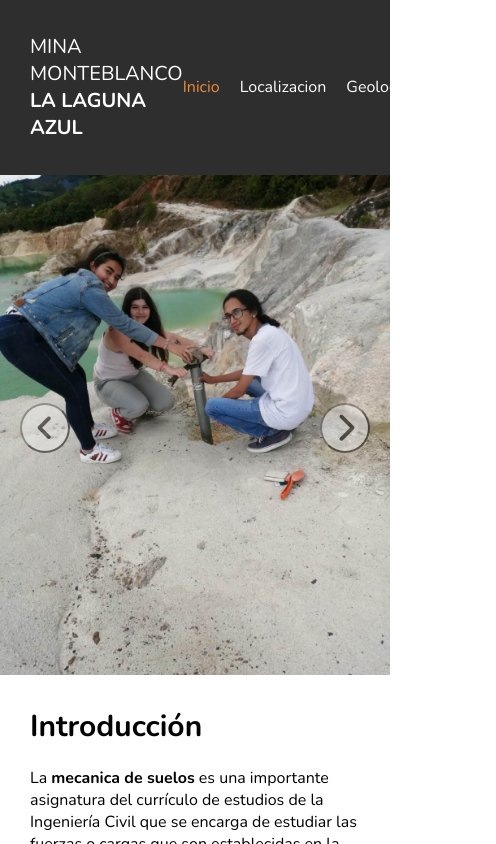
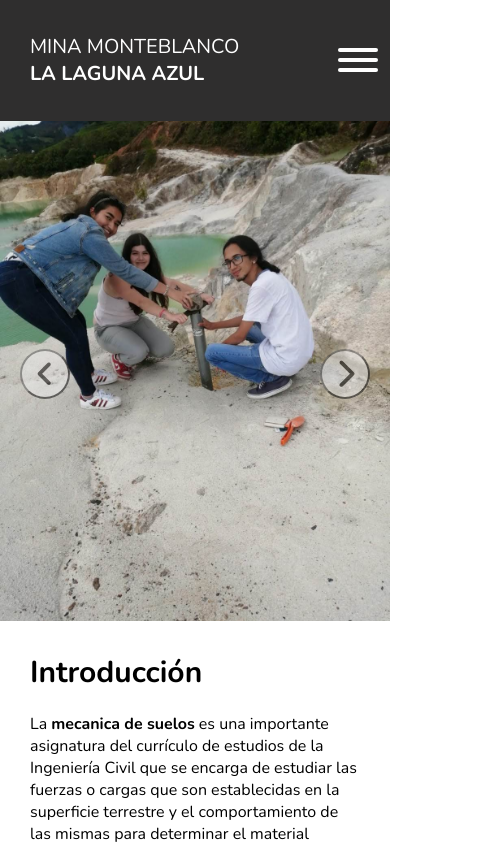
Before and after one commit to DemonQilin/suelos-trabajo, a React (Vite) app: page /localizacion in a window 390 px wide. Shown: the top 844 px of the page, 496 px wide, since content can reach past the window. Built offline with nearby package versions, Linux system fonts and the light colour scheme.

Commit message:
Responsive para el Header y la sección de Nosotros

```diff
--- a/index.html
+++ b/index.html
@@ -7,6 +7,7 @@
     <link rel="preconnect" href="https://fonts.googleapis.com">
     <link rel="preconnect" href="https://fonts.gstatic.com" crossorigin>
     <link href="https://fonts.googleapis.com/css2?family=Nunito:wght@400;500;600;700&display=swap" rel="stylesheet">
+    <link rel="stylesheet" href="https://cdnjs.cloudflare.com/ajax/libs/hamburgers/1.2.1/hamburgers.min.css">
     <script src="https://kit.fontawesome.com/0e96c498cb.js" crossorigin="anonymous"></script>
   </head>
   <body>
--- a/src/components/Header.jsx
+++ b/src/components/Header.jsx
@@ -1,15 +1,37 @@
-import React from 'react'
+import React, { useEffect, useRef } from 'react'
 import { NavLink } from 'react-router-dom'
 import '../styles/Header.css'
 
 const Header = () => {
+    const $btnMenu = useRef();
+    const $menu = useRef();
+
+    useEffect(() => {
+        document.addEventListener('click', e => {
+            if (e.target === $btnMenu.current || e.target.matches('.Header_btn-menu *')) {
+                $btnMenu.current.classList.toggle('is-active');
+                $menu.current.classList.toggle('active');
+            }
+
+            if ((e.target.matches('.Header_link')) && window.innerWidth < 720) {
+                $btnMenu.current.classList.remove('is-active');
+                $menu.current.classList.remove('active');
+            }
+        })
+    }, []);
+
     return (
         <header className="Header">
             <h1 className='Header_title'><NavLink to='/'>MINA MONTEBLANCO<span>LA LAGUNA AZUL</span></NavLink></h1>
-            <ul className="Header_list">
+            <button className="Header_btn-menu hamburger hamburger--vortex" type="button" ref={$btnMenu}>
+                <span className="hamburger-box">
+                    <span className="hamburger-inner"></span>
+                </span>
+            </button>
+            <ul className="Header_list" ref={$menu}>
                 <li className='Header_item'><NavLink to='/' className={({ isActive }) => isActive ? 'Header_link Header_link--active' : 'Header_link'}>Inicio</NavLink></li>
                 <li className='Header_item'><NavLink to='/localizacion' className={({ isActive }) => isActive ? 'Header_link Header_link--active' : 'Header_link'}>Localizacion</NavLink></li>
-                <li className='Header_item'><NavLink to='/geologia' className={({ isActive }) => isActive ? 'Header_link Header_link--active' : 'Header_link'}>Geologia</NavLink></li>
+                <li className='Header_item'><NavLink to='/marco' className={({ isActive }) => isActive ? 'Header_link Header_link--active' : 'Header_link'}>Marco Teorico</NavLink></li>
                 <li className='Header_item'><NavLink to='/nosotros' className={({ isActive }) => isActive ? 'Header_link Header_link--active' : 'Header_link'}>Nosotros</NavLink></li>
             </ul>
         </header>
--- a/src/styles/Header.css
+++ b/src/styles/Header.css
@@ -3,7 +3,7 @@
     top: 0;
     z-index: 1;
 
-    padding: 2rem 3rem;
+    padding: 2rem 1rem 2rem 3rem;
     display: flex;
     justify-content: space-between;
     align-items: center;
@@ -26,14 +26,62 @@
     font-weight: 700;
 }
 
+.Header_btn-menu {
+    position: relative;
+    z-index: 1;
+
+    width: 45px;
+    aspect-ratio: 1;
+    padding: 0;
+    margin: 0;
+    display: flex;
+    justify-content: center;
+    align-items: center;
+
+    font-size: 3rem;
+
+    background-color: transparent;
+    color: var(--letter-color);
+    border: none;
+}
+
+.hamburger.is-active .hamburger-inner::after,
+.hamburger.is-active .hamburger-inner::before,
+.hamburger.is-active .hamburger-inner,
+.hamburger-inner::after,
+.hamburger-inner::before,
+.hamburger-inner {
+    background-color: var(--letter-color);
+}
+
 .Header_list {
+    position: fixed;
+    top: 0;
+    bottom: 0;
+    left: 0;
+    right: 0;
+
     margin: 0;
     padding: 0;
     display: flex;
+    flex-direction: column;
+    justify-content: center;
     align-items: center;
-    gap: 2rem;
+    gap: 3rem;
+
+    font-size: 2.5rem;
 
     list-style-type: none;
+    background-color: rgb(0,0,0,0.7);
+    opacity: 0;
+    visibility: hidden;
+
+    transition: opacity 0.5s ease-in-out, visibility 0.5s ease-in-out;
+}
+
+.Header_list.active {
+    opacity: 1;
+    visibility: visible;
 }
 
 .Header_link {
@@ -41,6 +89,34 @@
     text-decoration: none;
 }
 
+.Header_link:hover {
+    color: var(--main-color);
+}
+
 .Header_link--active {
     color: var(--main-color);
 }
+
+@media screen and (min-width: 720px) {
+    .Header {
+        padding: 2rem 3rem;
+    }
+
+    .Header_btn-menu {
+        display: none;
+    }
+
+    .Header_list {
+        position: static;
+
+        flex-direction: row;
+        gap: 2rem;
+
+        font-size: unset;
+
+        background-color: transparent;
+        opacity: 1;
+        visibility: visible;
+        transition: none;
+    }
+}
--- a/src/styles/Nosotros.css
+++ b/src/styles/Nosotros.css
@@ -1,23 +1,38 @@
 .Nosotros {
     padding: 2rem 3rem;
-}
-
-.Nosotros_container {
-    margin-top: 3rem;
-    display: flex;
-    justify-content: center;
-    gap: 3rem;
 }
 
 .Nosotros_title {
     margin-top: 0;
 }
 
-.Nosotros_img {
-    width: 300px;
+.Nosotros_container {
+    margin: 3rem auto 0;
+    max-width: 600px;
 
+    background-color: var(--bg-color);
+    color: var(--letter-color);
     border-radius: 20px;
     overflow: hidden;
+}
+
+.Nosotros_main {
+    padding: 1rem 2rem;
+}
+
+.Nosotros_name {
+    margin-top: 0;
+
+    text-align: center;
+}
+
+.Nosotros_main p {
+    text-align: justify;
+}
+
+.Nosotros_img {
+    margin: 0 auto;
+    max-width: 500px;
 }
 
 .Nosotros_img img {
@@ -32,12 +47,10 @@
     order: 1;
 }
 
-.Nosotros_paragraph {
-    max-width: 500px;
-}
-
 .Nosotros_list {
     list-style-type: none;
+    padding: 0 0 0 1rem;
+    margin: 0;
 }
 
 .Nosotros_item {
@@ -50,3 +63,7 @@
 
     font-weight: 700;
 }
+
+@media screen and (min-width: 720px) {
+
+}
```
